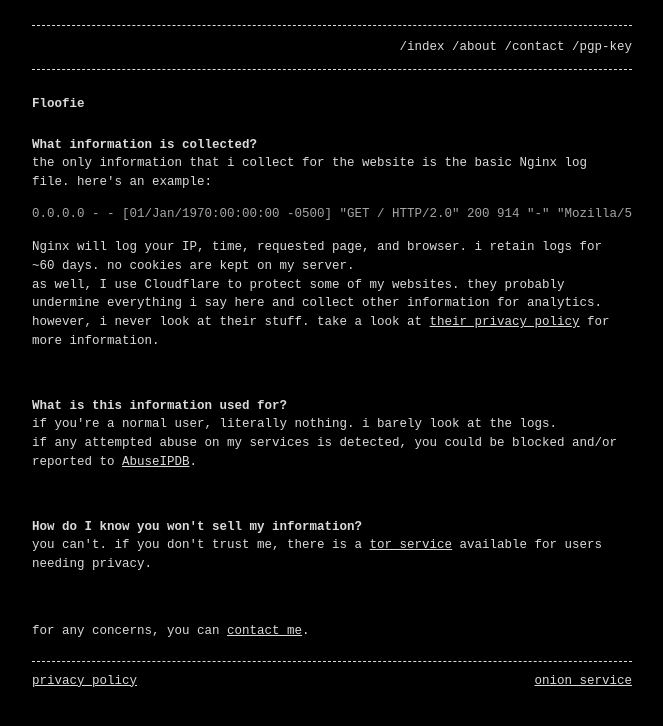
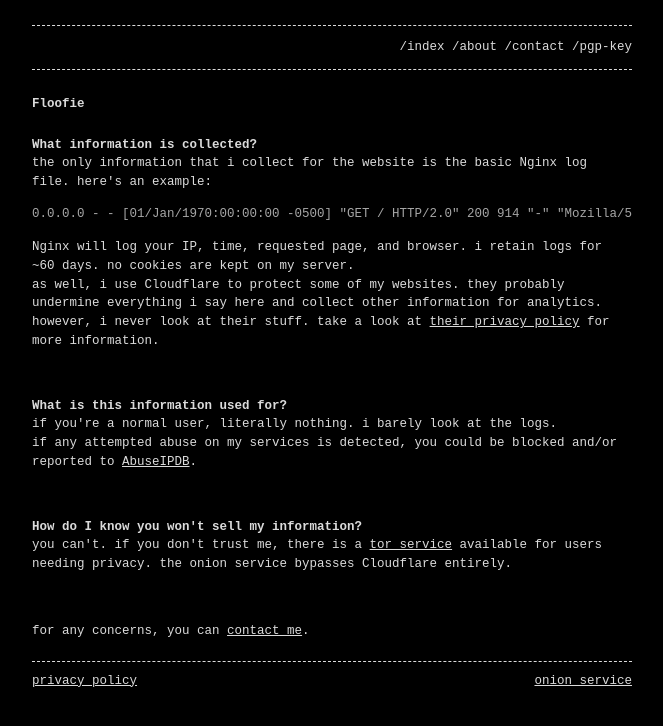
Before and after one commit to MsFloofie/Floofie-Site, a Jekyll site: the page built from privacy.html, in a window 1280 px wide. Shown: the top 726 px of the page, without its empty margins (308-971 px from the left). Built offline with Jekyll 4.4.1, drawn with Linux system fonts in a browser that asks for light colours.

Commit message:
added more wording to privacy policy

```diff
--- a/privacy.html
+++ b/privacy.html
@@ -7,14 +7,14 @@ description: Cybersecurity amateur and privacy advocate
 <p>the only information that i collect for the website is the basic Nginx log file. here's an example:</p>
 <pre>0.0.0.0 - - [01/Jan/1970:00:00:00 -0500] "GET / HTTP/2.0" 200 914 "-" "Mozilla/5.0 (Windows NT 10.0; Win64; x64; rv:109.0) Gecko/20100101 Firefox/113.0"</pre>
 <p>Nginx will log your IP, time, requested page, and browser. i retain logs for ~60 days. no cookies are kept on my server.</p>
-<p>as well, I use Cloudflare to protect some of my websites. they probably undermine everything i say here and collect other information for analytics. however, i never look at their stuff. take a look at <a href="https://www.cloudflare.com/privacypolicy/">their privacy policy</a> for more information.</p>
+<p>as well, i use Cloudflare to protect some of my websites. they probably undermine everything i say here and collect other information for analytics. however, i never look at their stuff. take a look at <a href="https://www.cloudflare.com/privacypolicy/">their privacy policy</a> for more information.</p>
 <br>
 <h1>What is this information used for?</h1>
 <p>if you're a normal user, literally nothing. i barely look at the logs.</p>
 <p>if any attempted abuse on my services is detected, you could be blocked and/or reported to <a href="https://abuseipdb.com">AbuseIPDB</a>.</p>
 <br>
 <h1>How do I know you won't sell my information?</h1>
-<p>you can't. if you don't trust me, there is a <a href="http://floofiestl4hrbxamim2onzjgrehrv4juwv22fyiiguotoahmitnogid.onion/">tor service</a> available for users needing privacy.</p>
+<p>you can't. if you don't trust me, there is a <a href="http://floofiestl4hrbxamim2onzjgrehrv4juwv22fyiiguotoahmitnogid.onion/">tor service</a> available for users needing privacy. the onion service bypasses Cloudflare entirely.</p>
 <br>
 <br>
 <p>for any concerns, you can <a href="/contact">contact me</a>.</p>
```
